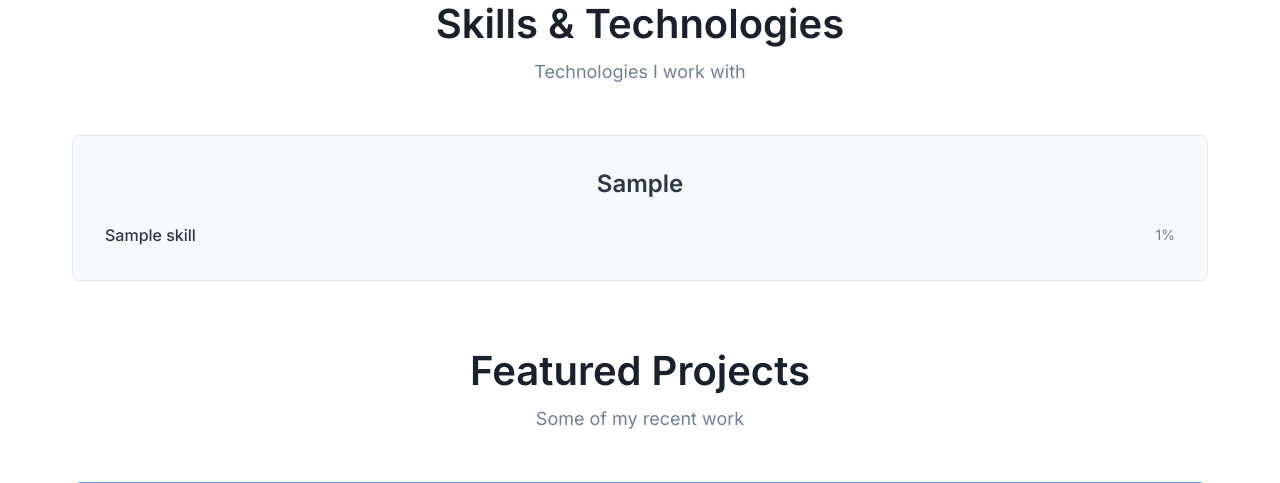
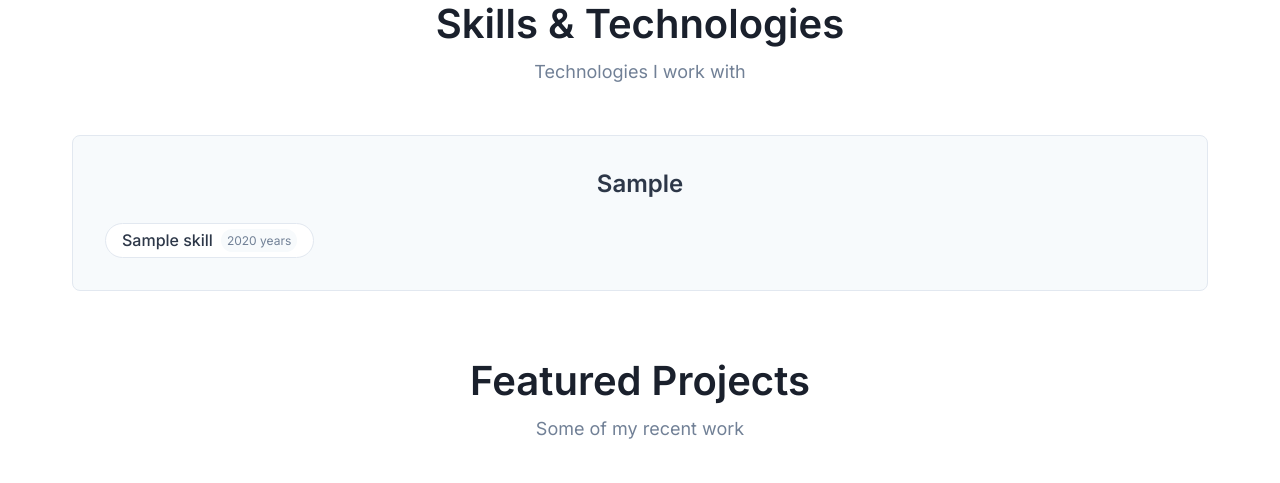
Before and after one commit to luisito666/portfolio-blog, a Django app: page / in a window 1280 px wide. Shown: the part 799-1282 px from the top of the page. Run offline with Django 5.2, Linux system fonts and the light colour scheme; tables that the repository leaves empty hold one stand-in row (values such as "Sample post"); grey boxes marked "Sample" are stand-in pictures.

Commit message:
Update skills to show years of experience

```diff
--- a/src/apps/portfolio/admin.py
+++ b/src/apps/portfolio/admin.py
@@ -36,10 +36,10 @@ class AboutAdmin(admin.ModelAdmin):
 
 @admin.register(Skill)
 class SkillAdmin(admin.ModelAdmin):
-    list_display = ['name', 'category', 'proficiency_level', 'created_at']
-    list_filter = ['category', 'proficiency_level']
+    list_display = ['name', 'category', 'years_of_experience', 'created_at']
+    list_filter = ['category', 'years_of_experience']
     search_fields = ['name', 'category']
-    list_editable = ['proficiency_level']
+    list_editable = ['years_of_experience']
 
 @admin.register(Project)
 class ProjectAdmin(admin.ModelAdmin):
--- a/src/apps/portfolio/models.py
+++ b/src/apps/portfolio/models.py
@@ -19,14 +19,14 @@ class Skill(models.Model):
     """Model for storing skills"""
     name = models.CharField(max_length=100)
     category = models.CharField(max_length=50, help_text="e.g., Programming Languages, Frameworks, Tools")
-    proficiency_level = models.IntegerField(default=50, help_text="Proficiency level from 0 to 100")
+    years_of_experience = models.IntegerField(default=1, help_text="Years of experience with this skill")
     created_at = models.DateTimeField(auto_now_add=True)
 
     def __str__(self):
         return f"{self.name} ({self.category})"
 
     class Meta:
-        ordering = ['category', '-proficiency_level']
+        ordering = ['category', '-years_of_experience']
         verbose_name = "Skill"
         verbose_name_plural = "Skills"
 
--- a/src/static/css/style.css
+++ b/src/static/css/style.css
@@ -283,29 +283,40 @@ a:hover {
     text-align: center;
 }
 
-.skill-item {
+.skills-tags {
     display: flex;
-    justify-content: space-between;
-    align-items: center;
-    margin-bottom: var(--spacing-md);
-    padding-bottom: var(--spacing-sm);
-    border-bottom: 1px solid var(--border-color);
+    flex-wrap: wrap;
+    gap: var(--spacing-sm);
 }
 
-.skill-item:last-child {
-    border-bottom: none;
-    margin-bottom: 0;
-    padding-bottom: 0;
+.skill-tag {
+    display: inline-flex;
+    align-items: center;
+    background-color: var(--bg-color);
+    border: 1px solid var(--border-color);
+    border-radius: 9999px;
+    padding: var(--spacing-xs) var(--spacing-md);
+    transition: var(--transition-base);
+}
+
+.skill-tag:hover {
+    border-color: var(--primary-color);
+    transform: translateY(-1px);
+    box-shadow: var(--shadow-sm);
 }
 
 .skill-name {
     font-weight: var(--font-weight-medium);
     color: var(--secondary-color);
+    margin-right: var(--spacing-sm);
 }
 
-.skill-level {
+.skill-years {
     color: var(--text-light);
-    font-size: 0.875rem;
+    font-size: 0.75rem;
+    background-color: var(--bg-alt);
+    padding: 2px 6px;
+    border-radius: 9999px;
 }
 
 /* Projects */
--- a/src/templates/portfolio/home.html
+++ b/src/templates/portfolio/home.html
@@ -45,12 +45,14 @@
         {% for category, skills in skills_by_category.items %}
         <div class="skill-category">
             <h3>{{ category }}</h3>
-            {% for skill in skills %}
-            <div class="skill-item">
-                <span class="skill-name">{{ skill.name }}</span>
-                <span class="skill-level">{{ skill.proficiency_level }}%</span>
+            <div class="skills-tags">
+                {% for skill in skills %}
+                <div class="skill-tag">
+                    <span class="skill-name">{{ skill.name }}</span>
+                    <span class="skill-years">{{ skill.years_of_experience }} year{% if skill.years_of_experience != 1 %}s{% endif %}</span>
+                </div>
+                {% endfor %}
             </div>
-            {% endfor %}
         </div>
         {% endfor %}
     </div>
```
Also changed, not shown: src/apps/portfolio/migrations/0003_alter_project_options_alter_skill_options_and_more.py (added).
